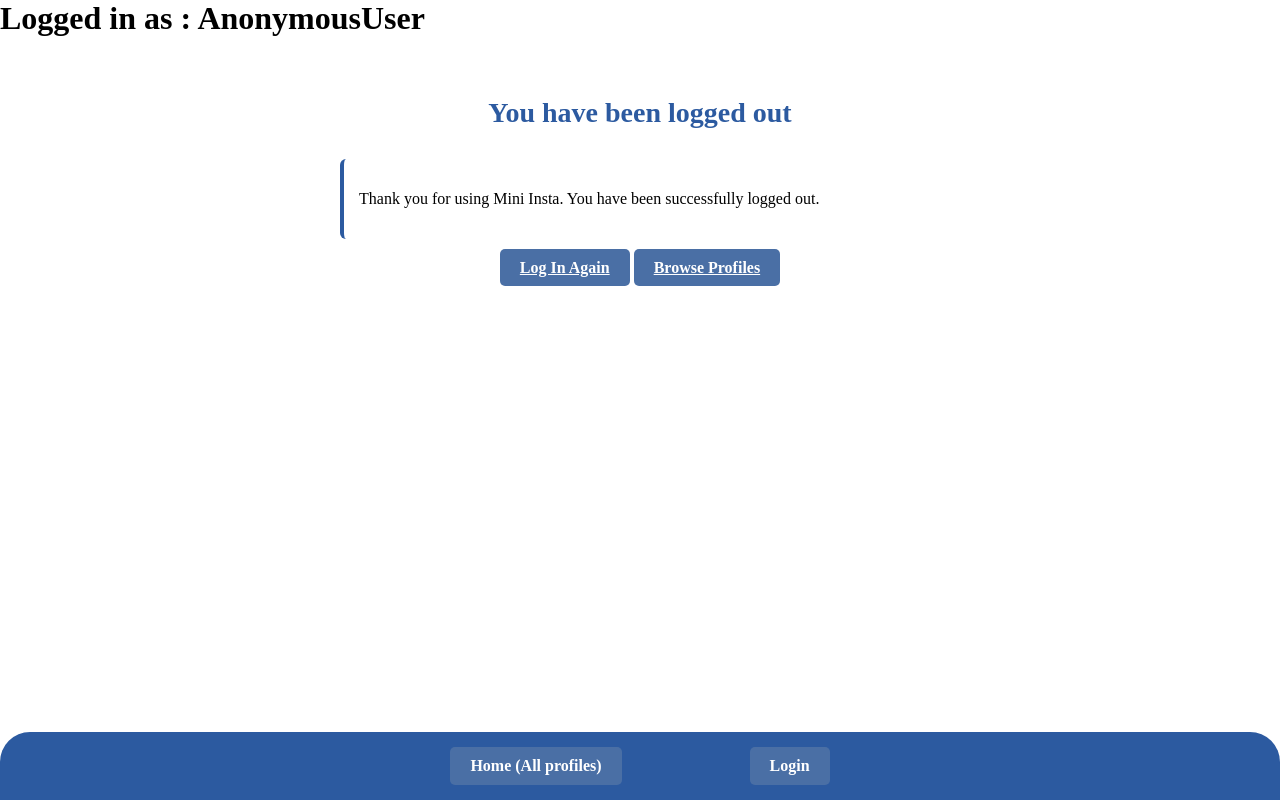
After one commit to D4nyArt/CS412, a Django app: page /mini_insta/logout_confirmation/ in a window 1280 px wide. The commit adds this page. Run offline with Django 5.2, Linux system fonts and the light colour scheme.

Commit message:
Assignment 7 Task 2 Complete

```diff
--- a/mini_insta/templates/mini_insta/base.html
+++ b/mini_insta/templates/mini_insta/base.html
@@ -20,25 +20,27 @@ Description: Base template for the Mini Instagram application.
 
         <!-- Navbar with navigation links -->
         <nav class="navbar">
-            {% if profile %}
-                <!-- Links only available to the user who owns this profile -->
-                {% if request.user.is_authenticated and profile.user == request.user %}
-                    <a href="{% url 'show_feed' %}">Home (Profile feed)</a>
-                    <a href="{% url 'search' %}">Search</a>
-                    <a href="{% url 'create_post' %}">Create Post for this Profile</a>
-                {% endif %}
-                <a href="{% url 'show_profile' pk=profile.pk %}">Back to profile</a>
-            {% else %}
-                <a href="{% url 'show_all_profiles' %}">Home (All profiles)</a>
-            {% endif %}
+            <!-- Always show link to all profiles -->
+            <a href="{% url 'show_all_profiles' %}">Home (All profiles)</a>
 
-            <!-- Authentication links -->
             {% if request.user.is_authenticated %}
-                <form method="post" action="{% url 'logout' %}">
+                <!-- Links for authenticated users -->
+                <!-- Get the first profile associated with this user -->
+                {% with user_profile=request.user.profile_set.first %}
+                    {% if user_profile %}
+                        <a href="{% url 'show_profile' pk=user_profile.pk %}">My Profile</a>
+                        <a href="{% url 'show_feed' %}">My Feed</a>
+                        <a href="{% url 'search' %}">Search</a>
+                        <a href="{% url 'create_post' %}">Create Post</a>
+                    {% endif %}
+                {% endwith %}
+
+                <form method="post" action="{% url 'logout' %}" style="display: inline;">
                     {% csrf_token %}
                     <button type="submit">Logout</button>
                 </form>
             {% else %}
+                <!-- Link for non-authenticated users -->
                 <a href="{% url 'login' %}">Login</a>
             {% endif %}
         </nav>
--- /dev/null
+++ b/mini_insta/templates/mini_insta/logged_out.html
@@ -0,0 +1,23 @@
+<!--
+File: logged_out.html
+Author: Daniel Arteaga (d4nyart@bu.edu), 10/23/2025
+Description: Template for logout confirmation page.
+             Displays a message confirming successful logout and provides
+             a link to log in again.
+-->
+{% extends 'mini_insta/base.html' %}
+
+{% block content %}
+<div class="create-post-container">
+    <h1>You have been logged out</h1>
+
+    <div class="post-caption">
+        <p>Thank you for using Mini Insta. You have been successfully logged out.</p>
+    </div>
+
+    <div class="form-actions">
+        <a href="{% url 'login' %}" class="submit-btn">Log In Again</a>
+        <a href="{% url 'show_all_profiles' %}" class="submit-btn">Browse Profiles</a>
+    </div>
+</div>
+{% endblock %}
--- a/mini_insta/urls.py
+++ b/mini_insta/urls.py
@@ -47,5 +47,6 @@ urlpatterns = [
 
     #Auth
     path(r'login/', auth_views.LoginView.as_view(template_name='mini_insta/login.html'), name="login"),
-    path(r'logout/', auth_views.LogoutView.as_view(next_page='show_all_profiles'), name="logout")
+    path(r'logout/', auth_views.LogoutView.as_view(next_page='logout_confirmation'), name="logout"),
+    path(r'logout_confirmation/', LogoutConfirmationView.as_view(), name="logout_confirmation"),
 ]
--- a/mini_insta/views.py
+++ b/mini_insta/views.py
@@ -6,7 +6,7 @@
 
 from django.shortcuts import render
 from django.urls import reverse
-from django.views.generic import ListView, DetailView, CreateView, UpdateView, DeleteView
+from django.views.generic import ListView, DetailView, CreateView, UpdateView, DeleteView, TemplateView
 from .models import Profile, Post, Photo
 from .forms import *
 from django.contrib.auth.mixins import LoginRequiredMixin
@@ -278,3 +278,8 @@ class SearchView(LoginRequiredMixinMiniInsta, ListView):
             context['profile_query_results'] = Profile.objects.none()
 
         return context
+
+class LogoutConfirmationView(TemplateView):
+    """Display logout confirmation page"""
+
+    template_name = "mini_insta/logged_out.html"
```
Also changed, not shown: db.sqlite3.
